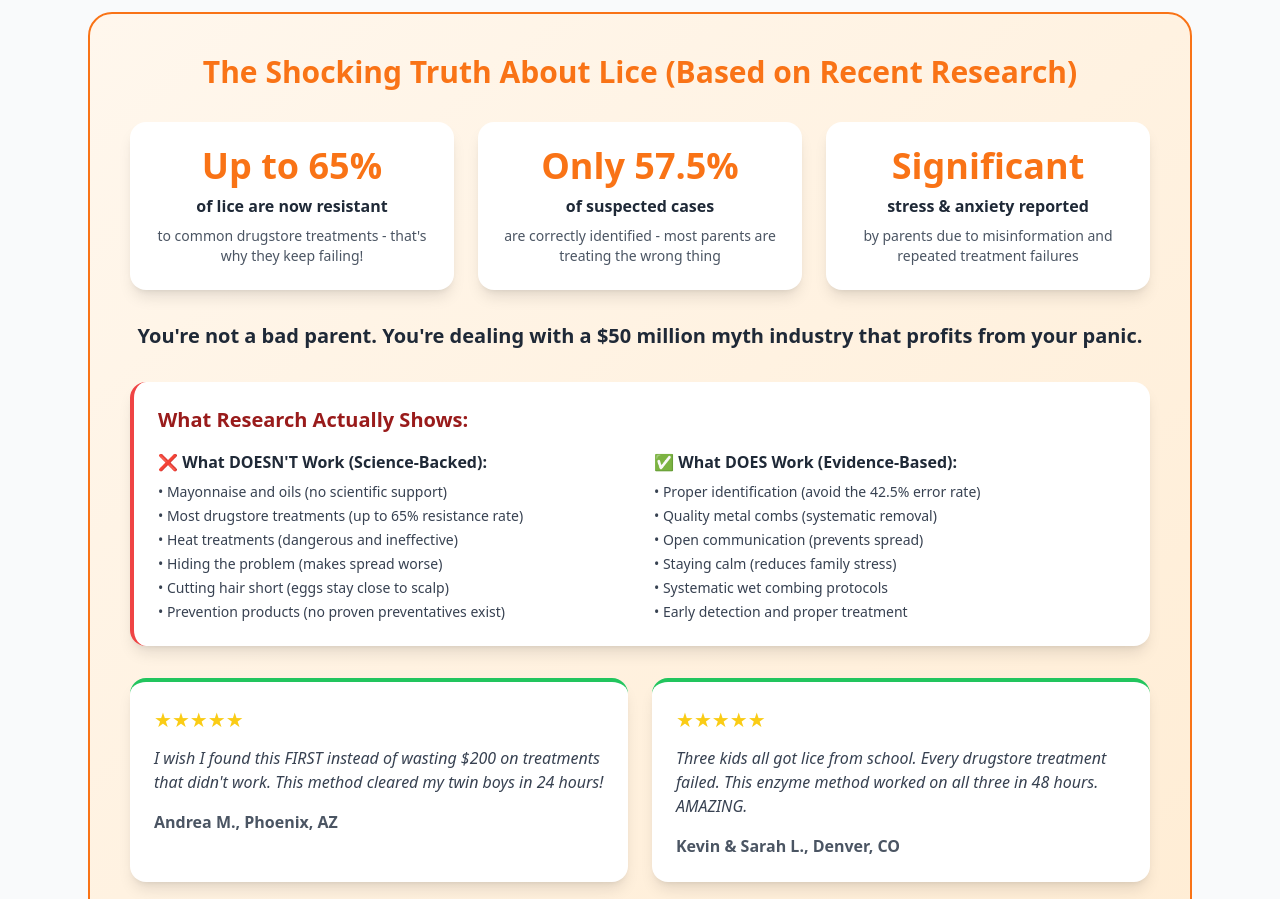
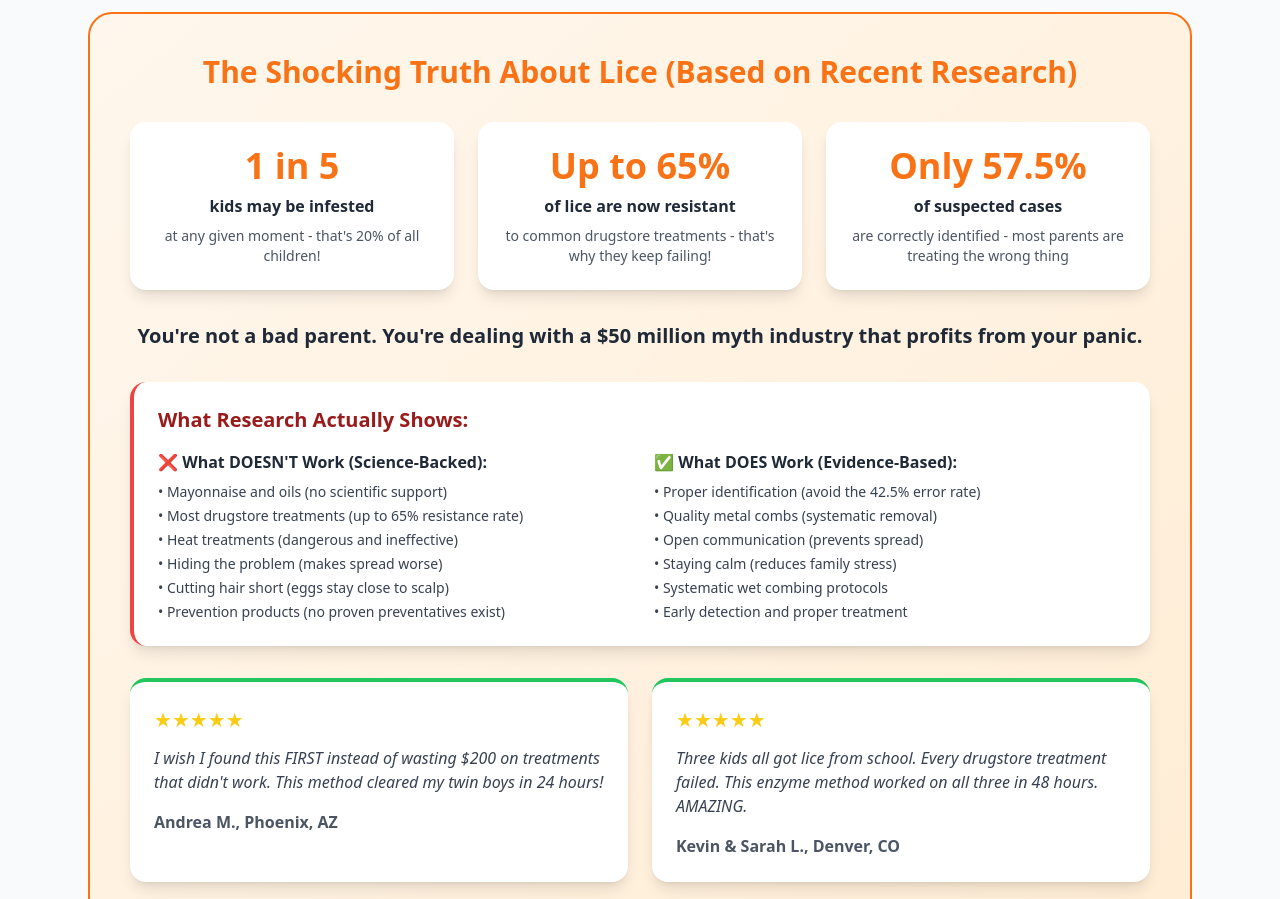
Before and after one commit to tmfudge/-new-lucy-knows-lice-62125, a React (Vite) app: page / in a window 1280 px wide. Shown: the part 4740-5639 px from the top of the page. Built offline with nearby package versions, Linux system fonts and the light colour scheme.

Commit message:
Update Lice Statistics to 1 in 5 Kids

```diff
--- a/src/components/AgitationSection.tsx
+++ b/src/components/AgitationSection.tsx
@@ -54,7 +54,7 @@ const AgitationSection: React.FC = () => {
           ))}
         </div>
 
-        {/* Shocking Truth with NEW STATISTICS */}
+        {/* Shocking Truth with UPDATED STATISTICS */}
         <div className="bg-gradient-to-br from-orange-50 to-orange-100 p-10 rounded-3xl border-2 border-orange-500">
           <h3 className="text-3xl text-orange-500 font-bold text-center mb-8">
             The Shocking Truth About Lice (Based on Recent Research)
@@ -62,6 +62,11 @@ const AgitationSection: React.FC = () => {
 
           <div className="grid md:grid-cols-3 gap-6 mb-8">
             {[
+              {
+                stat: '1 in 5',
+                text: 'kids may be infested',
+                subtext: 'at any given moment - that\'s 20% of all children!'
+              },
               {
                 stat: 'Up to 65%',
                 text: 'of lice are now resistant',
@@ -71,11 +76,6 @@ const AgitationSection: React.FC = () => {
                 stat: 'Only 57.5%',
                 text: 'of suspected cases',
                 subtext: 'are correctly identified - most parents are treating the wrong thing'
-              },
-              {
-                stat: 'Significant',
-                text: 'stress & anxiety reported',
-                subtext: 'by parents due to misinformation and repeated treatment failures'
               }
             ].map((item, index) => (
               <div key={index} className="bg-white p-6 rounded-2xl shadow-lg text-center">
```
